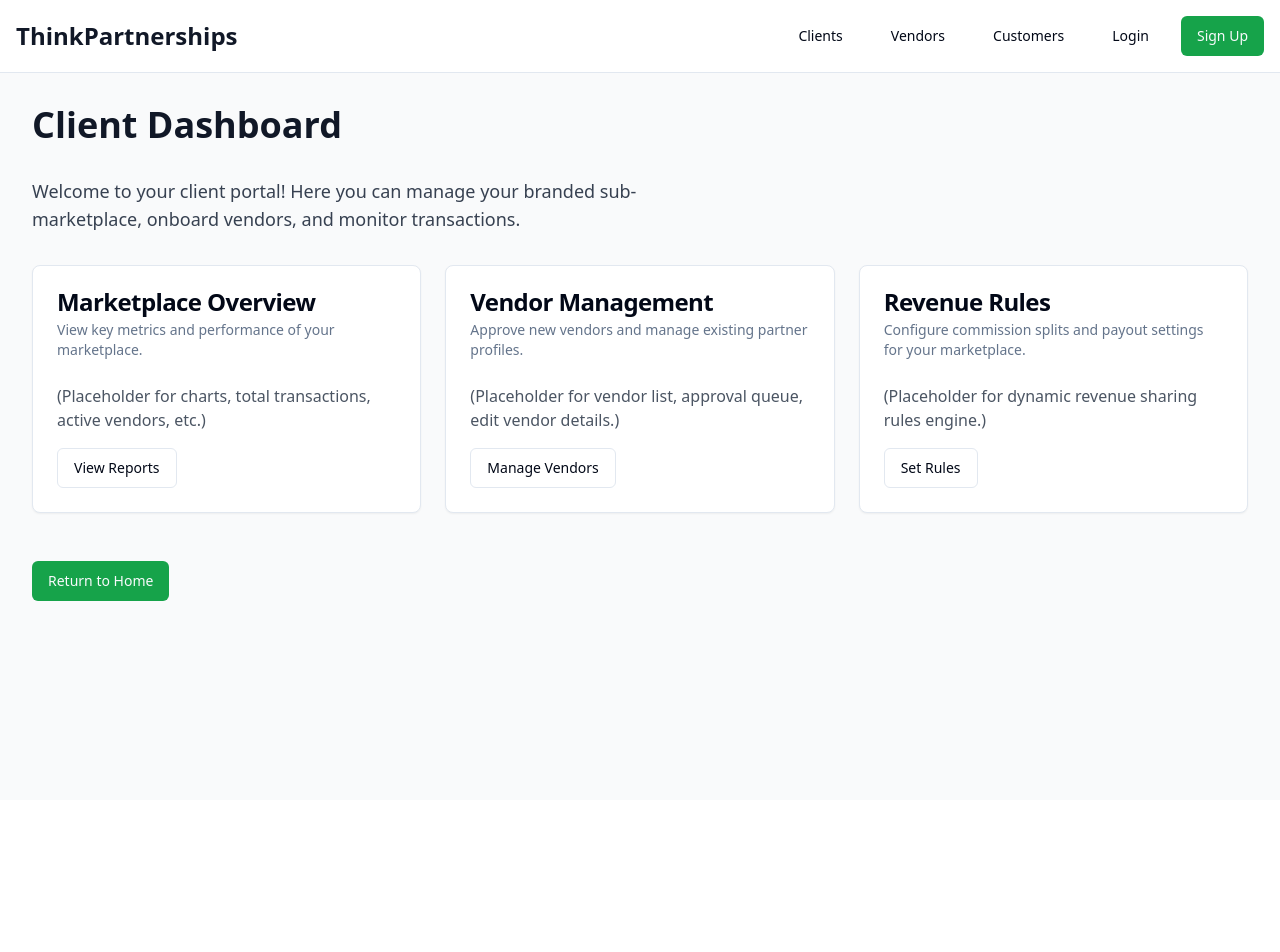
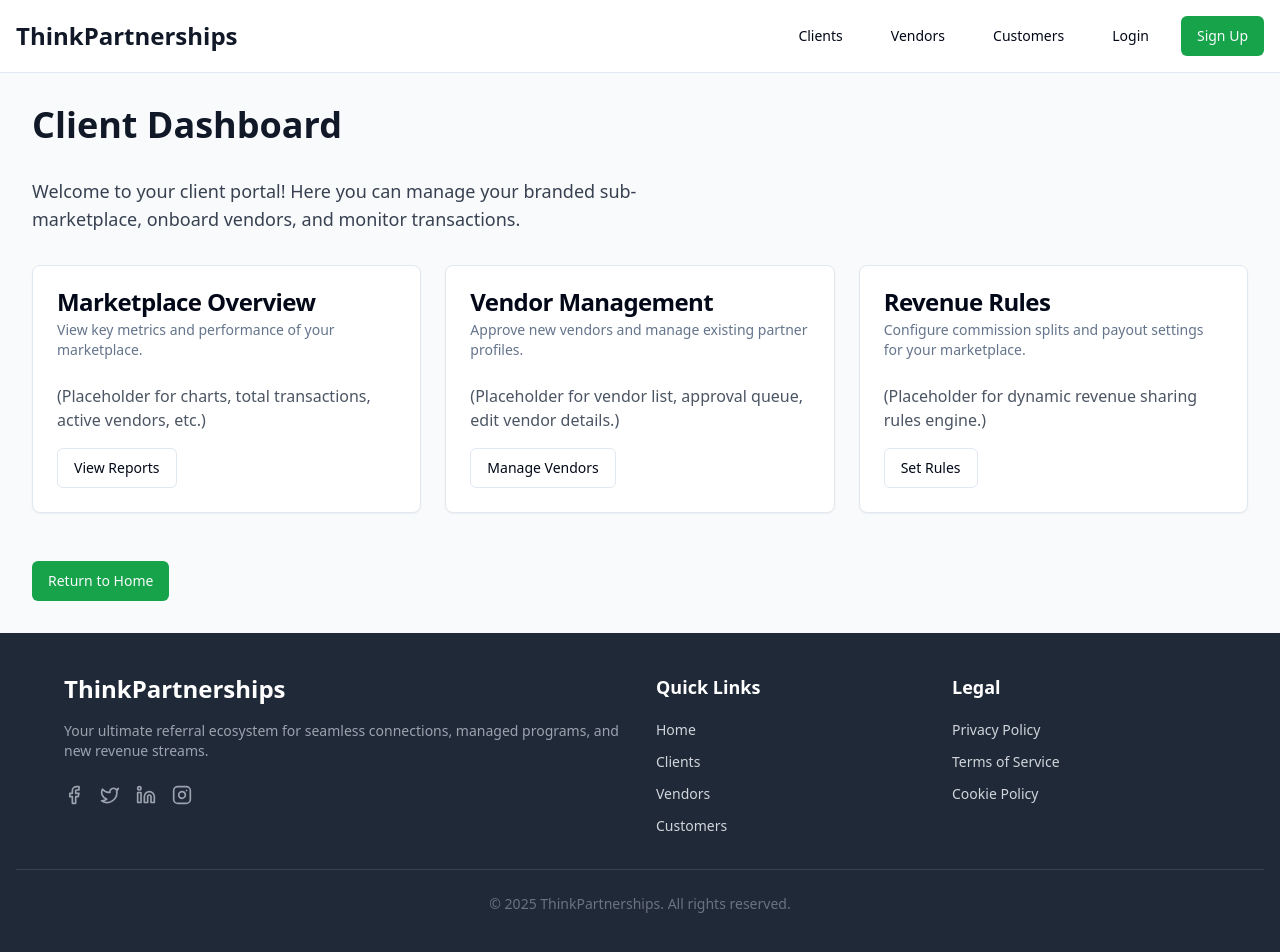
Before and after one commit to manaknightdev/Thinkpartnership, a React (Vite) app: page /client-portal in a window 1280 px wide. Before the commit the page ends 800 px from the top, so only its background shows below. Built offline with nearby package versions, Linux system fonts and the light colour scheme.

Commit message:
[dyad] Added a new Footer component and integrated it into main application pages - wrote 5 file(s)

```diff
--- /dev/null
+++ b/src/components/Footer.tsx
@@ -0,0 +1,57 @@
+import { Link } from "react-router-dom";
+import { Facebook, Twitter, Linkedin, Instagram } from "lucide-react";
+
+export const Footer = () => {
+  return (
+    <footer className="bg-gray-800 dark:bg-gray-950 text-gray-300 py-10 px-4">
+      <div className="max-w-6xl mx-auto grid grid-cols-1 md:grid-cols-4 gap-8">
+        {/* Company Info */}
+        <div className="col-span-1 md:col-span-2">
+          <h3 className="text-2xl font-bold text-white mb-4">ThinkPartnerships</h3>
+          <p className="text-gray-400 text-sm">
+            Your ultimate referral ecosystem for seamless connections, managed programs, and new revenue streams.
+          </p>
+          <div className="flex space-x-4 mt-6">
+            <a href="#" className="text-gray-400 hover:text-white transition-colors">
+              <Facebook size={20} />
+            </a>
+            <a href="#" className="text-gray-400 hover:text-white transition-colors">
+              <Twitter size={20} />
+            </a>
+            <a href="#" className="text-gray-400 hover:text-white transition-colors">
+              <Linkedin size={20} />
+            </a>
+            <a href="#" className="text-gray-400 hover:text-white transition-colors">
+              <Instagram size={20} />
+            </a>
+          </div>
+        </div>
+
+        {/* Quick Links */}
+        <div>
+          <h4 className="text-lg font-semibold text-white mb-4">Quick Links</h4>
+          <ul className="space-y-2">
+            <li><Link to="/" className="hover:text-white transition-colors text-sm">Home</Link></li>
+            <li><Link to="/client-portal" className="hover:text-white transition-colors text-sm">Clients</Link></li>
+            <li><Link to="/vendor-portal" className="hover:text-white transition-colors text-sm">Vendors</Link></li>
+            <li><Link to="/customer-portal" className="hover:text-white transition-colors text-sm">Customers</Link></li>
+          </ul>
+        </div>
+
+        {/* Legal */}
+        <div>
+          <h4 className="text-lg font-semibold text-white mb-4">Legal</h4>
+          <ul className="space-y-2">
+            <li><a href="#" className="hover:text-white transition-colors text-sm">Privacy Policy</a></li>
+            <li><a href="#" className="hover:text-white transition-colors text-sm">Terms of Service</a></li>
+            <li><a href="#" className="hover:text-white transition-colors text-sm">Cookie Policy</a></li>
+          </ul>
+        </div>
+      </div>
+
+      <div className="border-t border-gray-700 dark:border-gray-800 mt-8 pt-6 text-center text-sm text-gray-500">
+        &copy; {new Date().getFullYear()} ThinkPartnerships. All rights reserved.
+      </div>
+    </footer>
+  );
+};
--- a/src/pages/ClientDashboard.tsx
+++ b/src/pages/ClientDashboard.tsx
@@ -2,6 +2,7 @@ import { Link } from "react-router-dom";
 import { Button } from "@/components/ui/button";
 import { Card, CardContent, CardDescription, CardHeader, CardTitle } from "@/components/ui/card";
 import { Header } from "@/components/Header";
+import { Footer } from "@/components/Footer"; // Import Footer
 
 const ClientDashboard = () => {
   return (
@@ -60,6 +61,7 @@ const ClientDashboard = () => {
           </Button>
         </div>
       </main>
+      <Footer /> {/* Add Footer here */}
     </div>
   );
 };
--- a/src/pages/CustomerPortal.tsx
+++ b/src/pages/CustomerPortal.tsx
@@ -3,6 +3,7 @@ import { Button } from "@/components/ui/button";
 import { Header } from "@/components/Header";
 import { Input } from "@/components/ui/input";
 import { Card, CardContent, CardDescription, CardHeader, CardTitle } from "@/components/ui/card";
+import { Footer } from "@/components/Footer"; // Import Footer
 
 const CustomerPortal = () => {
   return (
@@ -115,6 +116,7 @@ const CustomerPortal = () => {
           </Button>
         </div>
       </main>
+      <Footer /> {/* Add Footer here */}
     </div>
   );
 };
--- a/src/pages/Index.tsx
+++ b/src/pages/Index.tsx
@@ -4,6 +4,7 @@ import { Card, CardContent, CardDescription, CardHeader, CardTitle } from "@/com
 import { Button } from "@/components/ui/button";
 import { Link } from "react-router-dom";
 import { Handshake, Users, Home, DollarSign, ShieldCheck, Lightbulb } from "lucide-react"; // Importing icons
+import { Footer } from "@/components/Footer"; // Import Footer
 
 const Index = () => {
   return (
@@ -197,6 +198,7 @@ const Index = () => {
 
       </main>
       <MadeWithDyad />
+      <Footer /> {/* Add Footer here */}
     </div>
   );
 };
--- a/src/pages/VendorDashboard.tsx
+++ b/src/pages/VendorDashboard.tsx
@@ -2,6 +2,7 @@ import { Link, Outlet, useLocation } from "react-router-dom";
 import { Button } from "@/components/ui/button";
 import { Header } from "@/components/Header";
 import { cn } from "@/lib/utils"; // Import cn utility for conditional classes
+import { Footer } from "@/components/Footer"; // Import Footer
 
 const VendorDashboard = () => {
   const location = useLocation();
@@ -46,6 +47,7 @@ const VendorDashboard = () => {
           <Outlet /> {/* This is where nested route components will render */}
         </main>
       </div>
+      <Footer /> {/* Add Footer here */}
     </div>
   );
 };
```
